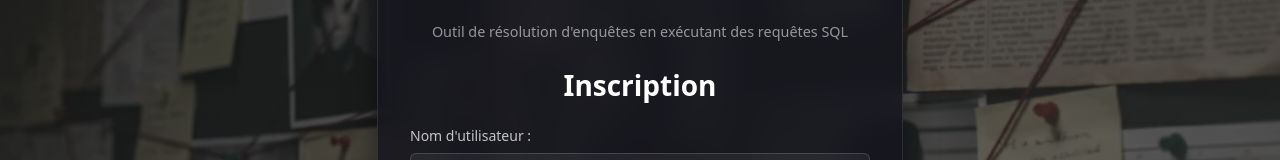
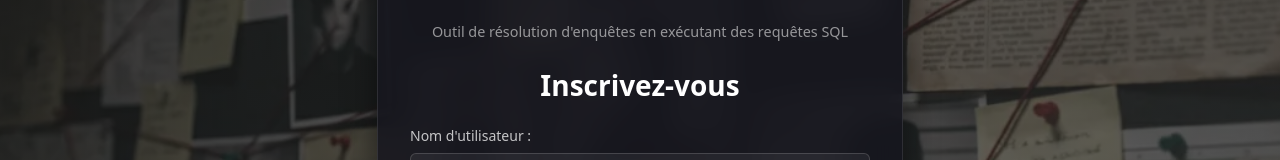
Before and after one commit to DwoDwoS/sqlock-holmes-front, a React (Vite) app: page /register in a window 1280 px wide. Shown: the part 224-384 px from the top of the page. Built offline with nearby package versions, Linux system fonts and the light colour scheme; no server answers.

Commit message:
fix: adjusting register's test

```diff
--- a/src/components/Register.tsx
+++ b/src/components/Register.tsx
@@ -104,7 +104,7 @@ const Register: React.FC = () => {
         <p className="login-card-tagline">
           Outil de résolution d'enquêtes en exécutant des requêtes SQL
         </p>
-        <h1>Inscription</h1>
+        <h1>Inscrivez-vous</h1>
         <form onSubmit={handleSubmit}>
           <div>
             <label htmlFor="username">Nom d'utilisateur :</label>
```
